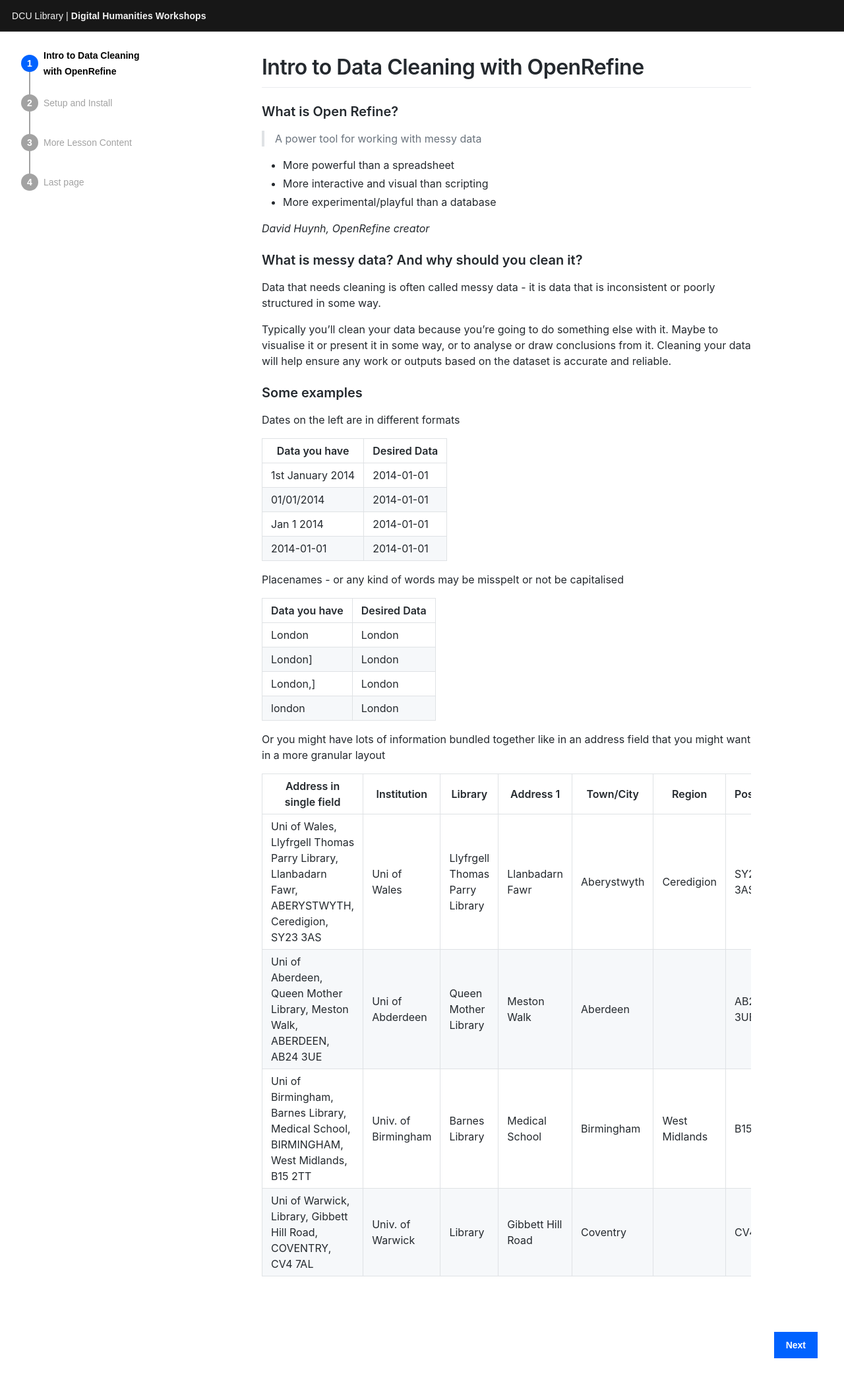
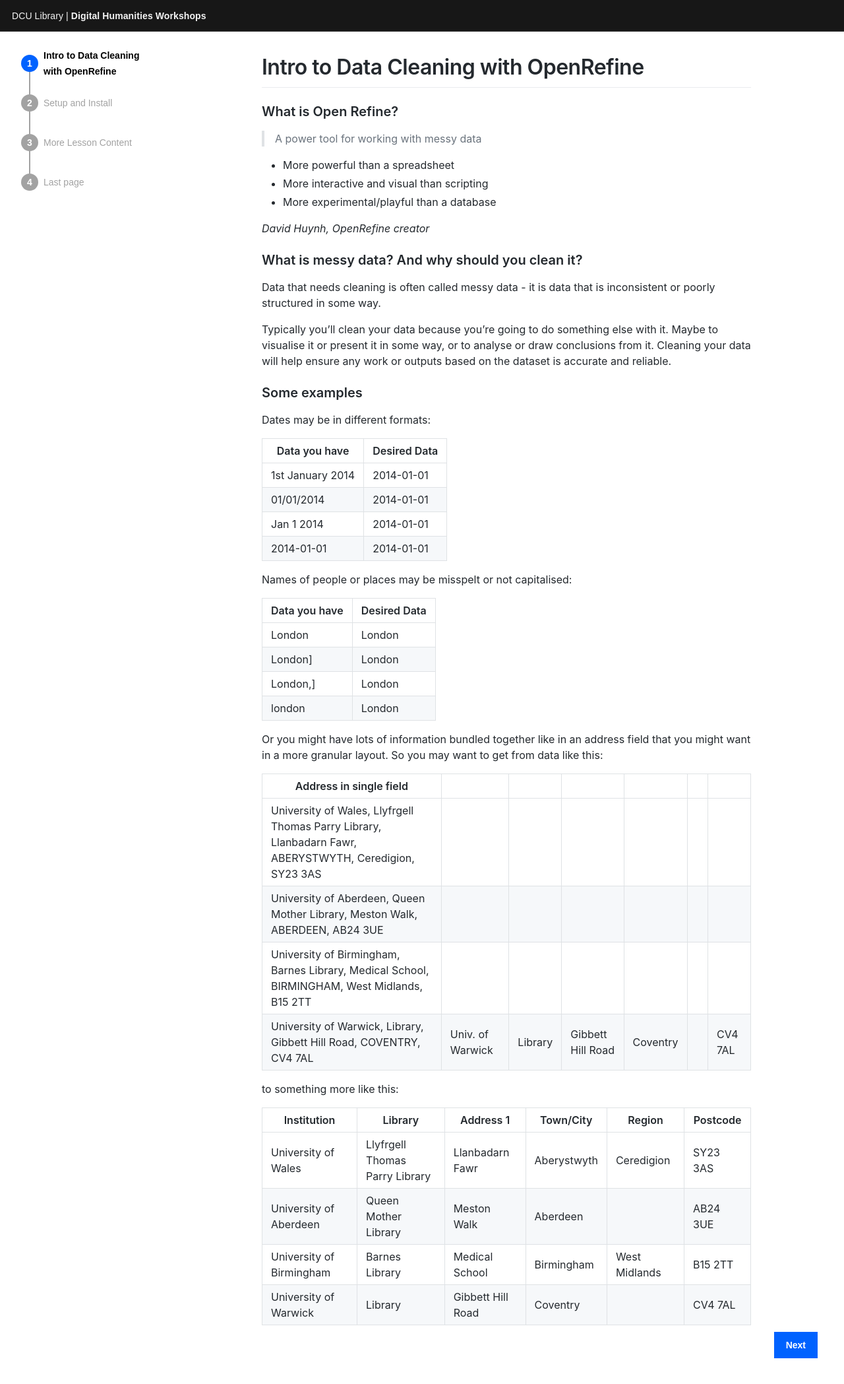
Before and after one commit to DCULibrary/open-refine-workshop, a Jekyll site: the page built from _workshop/index.md, in a window 1280 px wide. Shown: the top 2097 px of the page at 66% size. Built offline with Jekyll 4.4.1, drawn with Linux system fonts in a browser that asks for light colours; some web fonts are replaced.

Commit message:
Add updates

```diff
--- a/_workshop/index.md
+++ b/_workshop/index.md
@@ -22,7 +22,7 @@ Typically you’ll clean your data because you’re going to do something else w
 
 ### Some examples
 
-Dates on the left are in different formats
+Dates may be in different formats:
 
 | Data you have    | Desired Data |
 | ---------------- | ------------ |
@@ -31,7 +31,7 @@ Dates on the left are in different formats
 | Jan 1 2014       | 2014-01-01   |
 | 2014-01-01       | 2014-01-01   |
 
-Placenames - or any kind of words may be misspelt or not be capitalised
+Names of people or places may be misspelt or not capitalised:
 
 | Data you have    | Desired Data |
 | ---------------- | ------------ |
@@ -40,11 +40,20 @@ Placenames - or any kind of words may be misspelt or not be capitalised
 | London,]         | London       |
 | london           | London       |
 
-Or you might have lots of information bundled together like in an address field that you might want in a more granular layout
+Or you might have lots of information bundled together like in an address field that you might want in a more granular layout. So you may want to get from data like this:
 
-| Address in single field	| Institution	| Library | Address 1 | Town/City | Region | Postcode |
-| ----------------------- | ----------- | ------------ | --------- | --------- | --------- | ------ | ------- | -------- |
-| Uni of Wales, Llyfrgell Thomas Parry Library, Llanbadarn Fawr, ABERYSTWYTH, Ceredigion, SY23 3AS | Uni of Wales	| Llyfrgell Thomas Parry Library | Llanbadarn Fawr | Aberystwyth | Ceredigion | SY23 3AS |
-| Uni of Aberdeen, Queen Mother Library, Meston Walk, ABERDEEN, AB24 3UE	| Uni of Abderdeen	| Queen Mother Library | Meston Walk | Aberdeen | | AB24 3UE |
-| Uni of Birmingham, Barnes Library, Medical School, BIRMINGHAM, West Midlands, B15 2TT | Univ. of Birmingham | Barnes Library | Medical School | Birmingham | West Midlands | B15 2TT |
-| Uni of Warwick, Library, Gibbett Hill Road, COVENTRY, CV4 7AL | Univ. of Warwick | Library | Gibbett Hill Road | Coventry | | CV4 7AL |
+| Address in single field	|
+|------------------------ |
+| University of Wales, Llyfrgell Thomas Parry Library, Llanbadarn Fawr, ABERYSTWYTH, Ceredigion, SY23 3AS |
+| University of Aberdeen, Queen Mother Library, Meston Walk, ABERDEEN, AB24 3UE	|
+| University of Birmingham, Barnes Library, Medical School, BIRMINGHAM, West Midlands, B15 2TT |
+| University of Warwick, Library, Gibbett Hill Road, COVENTRY, CV4 7AL | Univ. of Warwick | Library | Gibbett Hill Road | Coventry | | CV4 7AL |
+
+to something more like this:
+
+| Institution	| Library | Address 1 | Town/City | Region | Postcode |
+| ----------- | --------| --------- | --------- | ------ | ---------|
+| University of Wales	| Llyfrgell Thomas Parry Library | Llanbadarn Fawr | Aberystwyth | Ceredigion | SY23 3AS |
+| University of Aberdeen | Queen Mother Library | Meston Walk | Aberdeen | | AB24 3UE |
+| University of Birmingham | Barnes Library | Medical School | Birmingham | West Midlands | B15 2TT |
+| University of Warwick | Library | Gibbett Hill Road | Coventry | | CV4 7AL |
```
